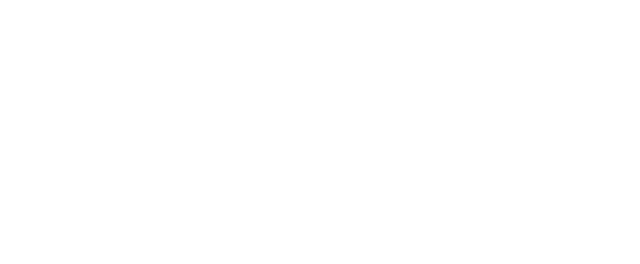
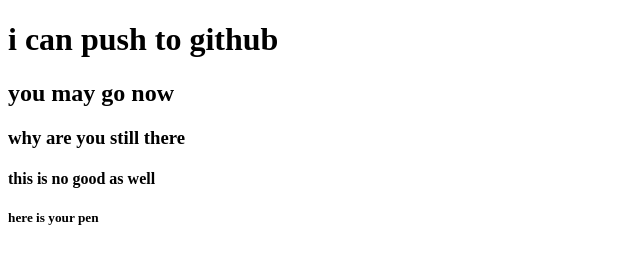
Before and after one commit to mariakhalek7/my-first-repo, a plain HTML site: page index.html in a window 1280 px wide. Shown: the whole page, without its empty margins (0-640 px from the left). Drawn offline with Linux system fonts and the light colour scheme.

Commit message:
adeed h1

```diff
--- a/index.html
+++ b/index.html
@@ -7,6 +7,12 @@
     <title>My First github repo</title>
 </head>
 <body>
+    <h1>i can push to github</h1>
+    <h2>you may go now</h2>
+    <h3>why are you still there</h3>
+    <h4>this is no good as well</h4>
+    <h5>here is your pen</h5>
+
 
 </body>
 </html>
```
